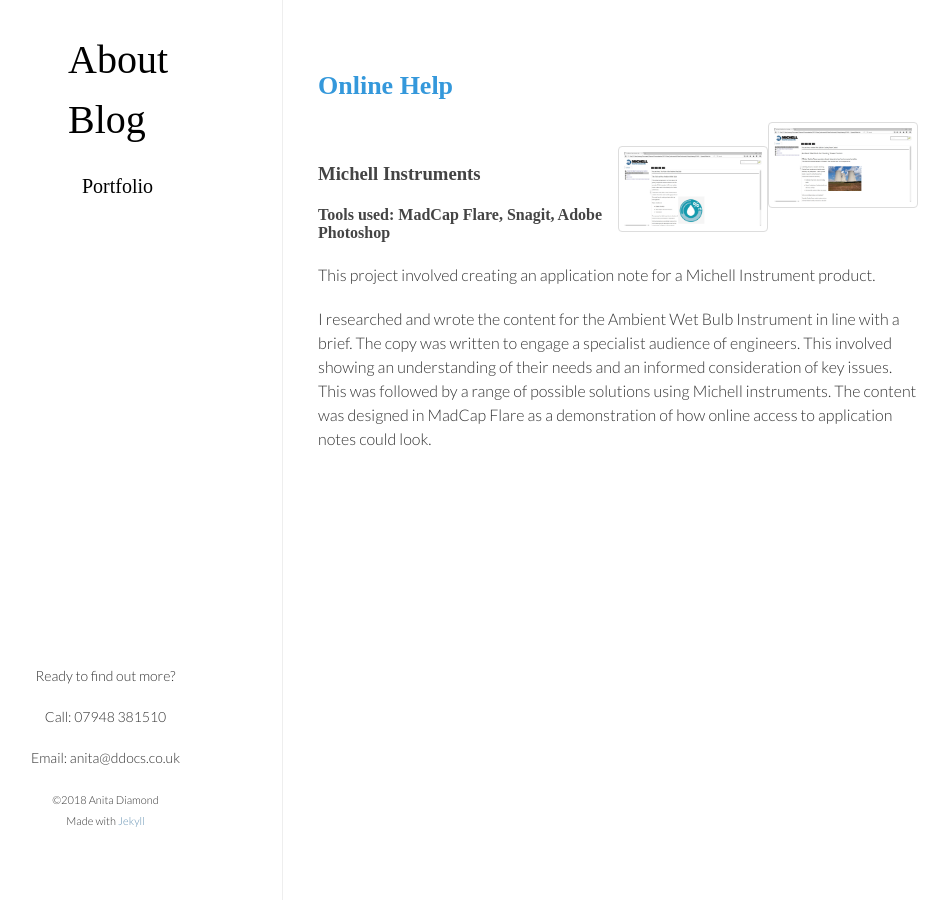
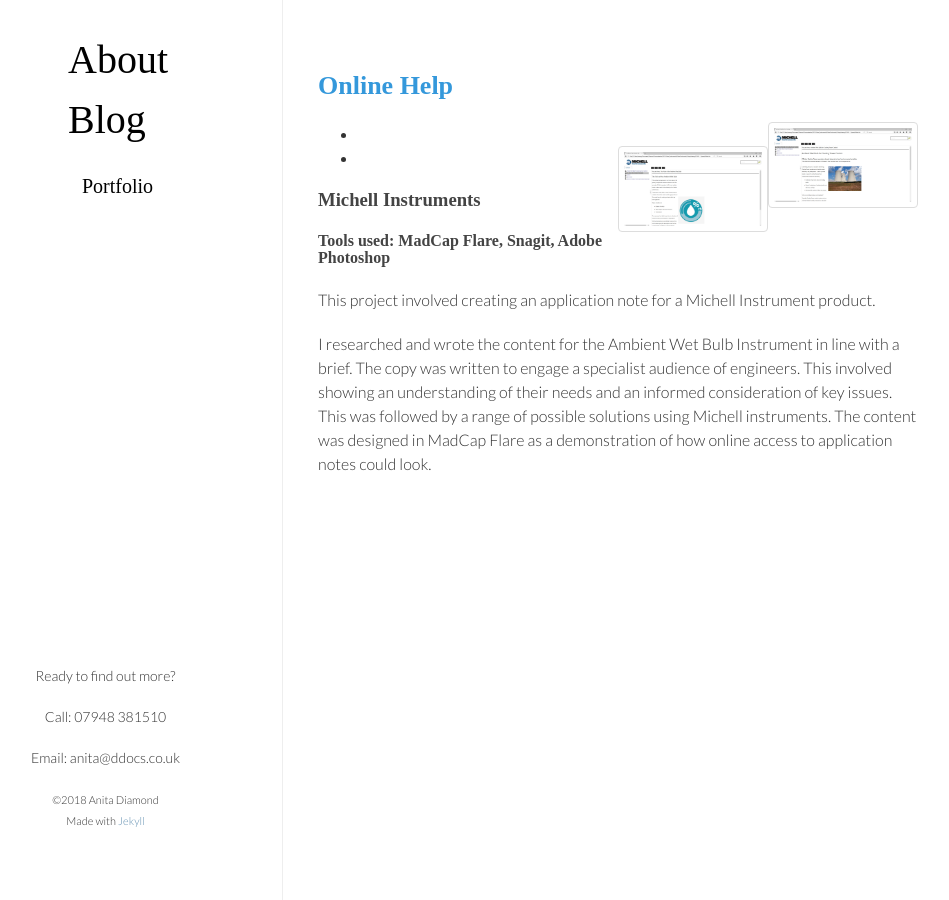
Before and after one commit to ddocs/ddocs.github.io, a Jekyll site: the page built from portfolio/help.html, in a window 1280 px wide. Shown: the whole page, without its empty margins (197-1146 px from the left). Built offline with Jekyll 4.4.1, drawn with Linux system fonts in a browser that asks for light colours; nearby versions of some CDN libraries; some web fonts are replaced.

Commit message:
added <li>

```diff
--- a/portfolio/help.html
+++ b/portfolio/help.html
@@ -24,16 +24,18 @@
         <section>
 
             <h2> Online Help </a></h2>
-
+           <ul>
+               <li>
            <a target="_blank" href="/img/Michell-screenshots/1.jpg">
                <img src="/img/Michell-screenshots/1.jpg" title="Application note screenshot" />
             </a>
-        <br>
-
+               </li>
+               <li>
            <a target="_blank" href="/img/Michell-screenshots/2.jpg">
                <img src="/img/Michell-screenshots/2.jpg" title="Application note screenshot" />
             </a>
-
+               </li>
+            </ul>
 
 <h3> Michell Instruments </h3>
 
```
